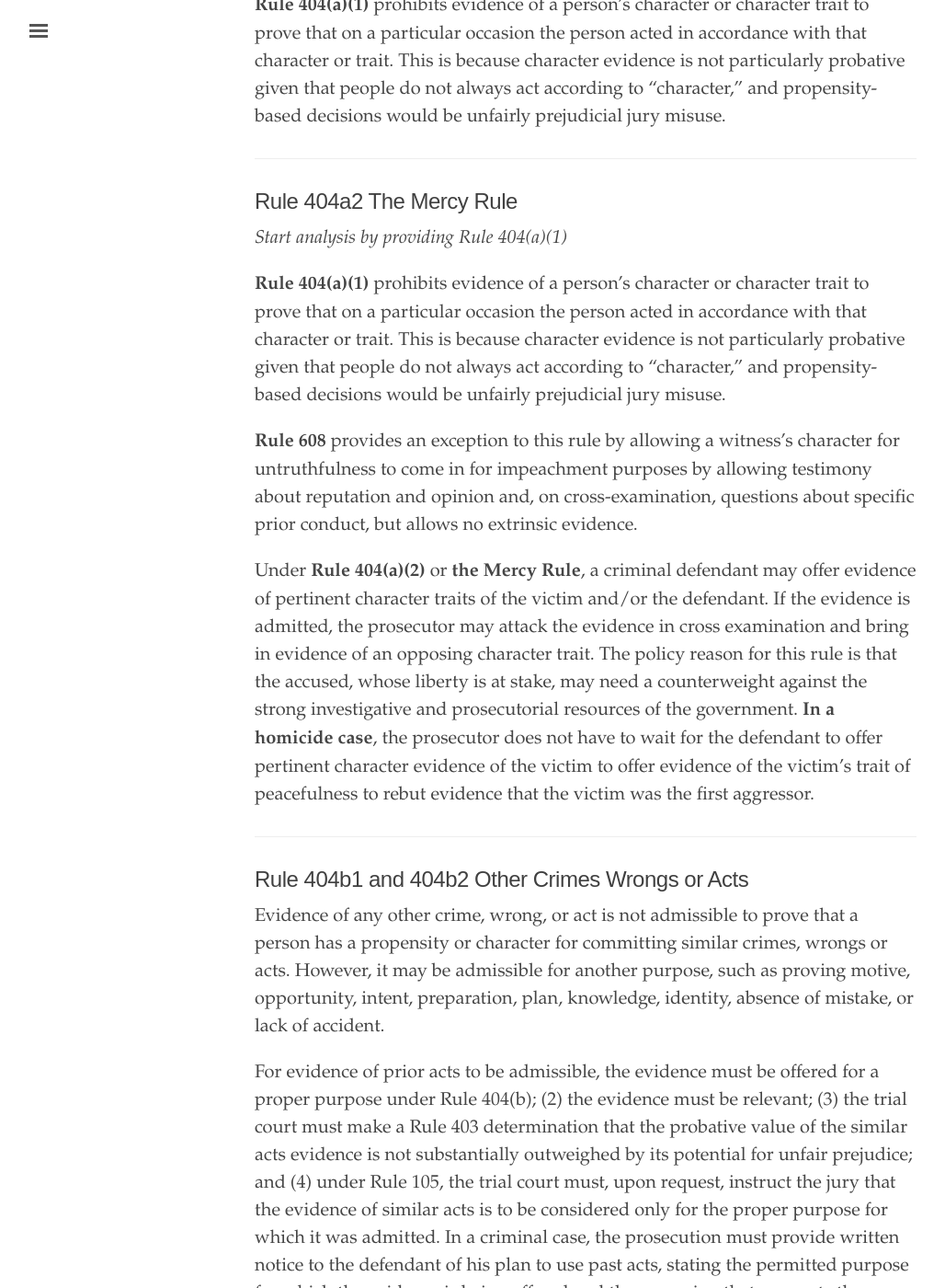
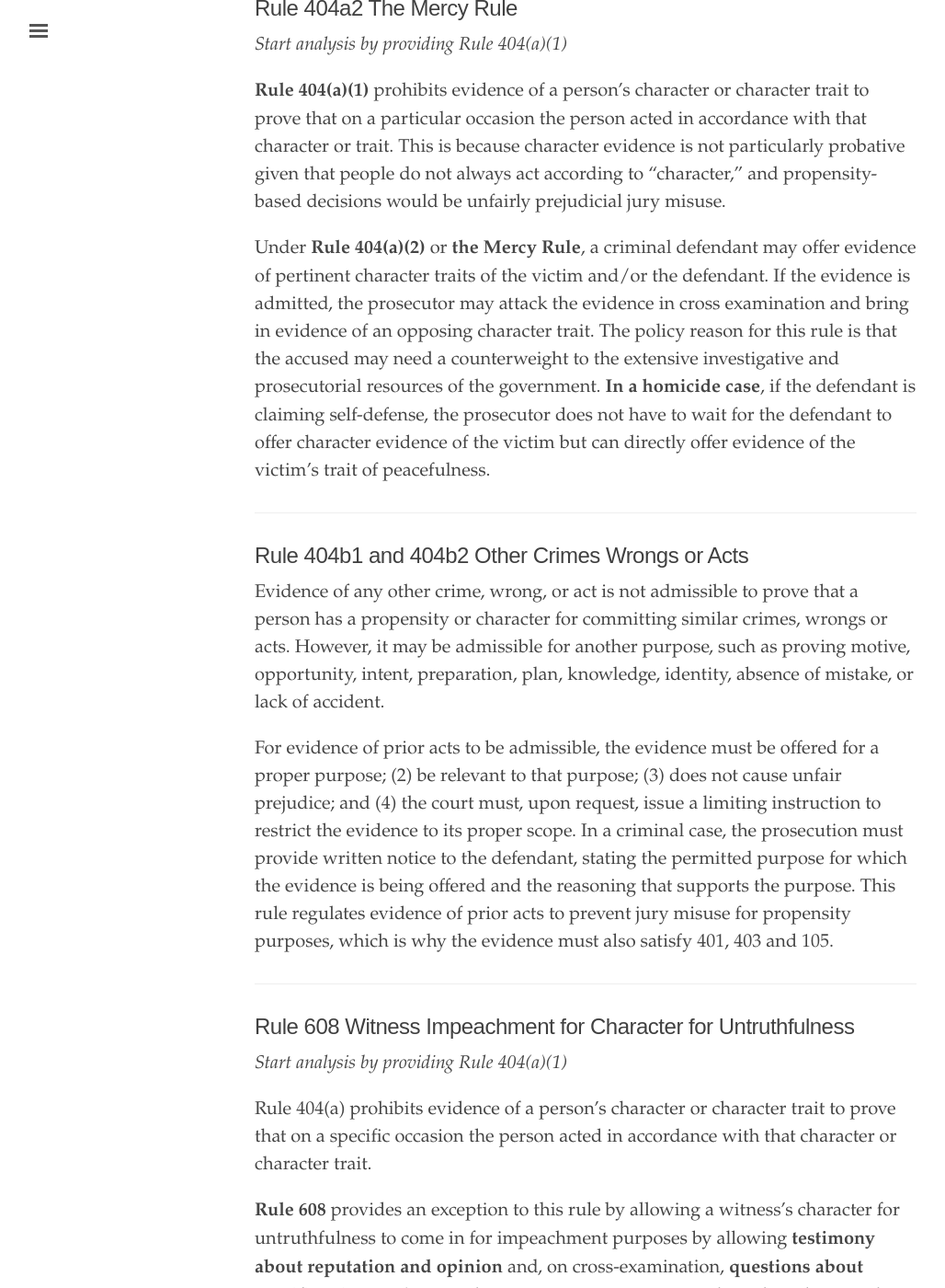
Before and after one commit to binipringle/right-to-be-forgotten, a Jekyll site: the page built from _texts/1-condensedoutline.md, in a window 1280 px wide and 1400 px high, scrolled down 4480 px. Shown: the whole window at 92% size, without its empty margins (3-1031 px from the left). Built offline with Jekyll 4.4.1, drawn with Linux system fonts in a browser that asks for light colours; some of the changed text lies outside the part shown.

Commit message:
edited condensed outline

```diff
--- a/_texts/1-condensedoutline.md
+++ b/_texts/1-condensedoutline.md
@@ -126,13 +126,13 @@
 
 ## Rule 607 Witness Impeachment
 
-Any party may attack a witness’s credibility. Witnesses can be impeached for **incompetency, bias, prior inconsistent statement** and **general character for untruthfulness**. **Extrinsic evidence** can sometimes be brought in to impeach. Extrinsic evidence is any evidence other than testimony from the witness on the stand. Extrinsic evidence can be **collateral** and **non-collateral**. A **collateral matter** is only relevant to impeachment. A **non-collateral matter** proves a fact of consequence other than impeachment.
+Any party may attack a witness’s credibility. Witnesses can be impeached for **incompetency, bias, prior inconsistent statement** and **general character for untruthfulness**.
 
 ---
 
 ## Rules 601 602 603 Witness Competency
 
-Every person is competent to be a witness unless the Federal Rules, or, in a civil case, state law, provide otherwise. A witness may only testify to a matter if the witness has personal knowledge of that matter. To have personal knowledge, a witness must be able to (1) perceive the events; (2) take an oath; and (3) remember the events. Evidence for proving personal knowledge can be the witness’s testimony itself. [^10] [^11]
+Every person is competent to be a witness unless the Federal Rules or, in a civil case, state law, provide otherwise. A witness must have personal knowledge of the matter they are testifying to. To have personal knowledge, a witness must be able to perceive events, take an oath, and remember events. The rules tilt strongly towards competency so as to include as much relevant evidence as possible.  [^10] [^11]
 
 [^10]:Kemp v. Balboa 23 F.3d 211 (8th Cir. 1994) *illustrates witness competency (Rules 601, 602, 602)* (court did not allow prison nurse's testimony to prove that Kemp did not pick up epilepsy medication because nurse had no personal knowledge since her testimony was based only on review of Kemp's medical file)
 
@@ -142,9 +142,7 @@
 
 ## Bias
 
-**Bias** is the relationship between a party and a witness which might lead the witness to slant their testimony in favor of or against a party. (U.S. v. Abel) [^12]
-
-*Bias is always non-collateral.*
+**Bias** is the relationship between a party and a witness which might lead the witness to slant their testimony in favor of or against a party. (U.S. v. Abel) [^12]. Bias is always non-collateral.
 
 [^12]:United States v. Abel 469 U.S. 45 (1984) *illustrates bias* (Extrinsic evidence to show bias is Ehle’s testimony that Ehle, Mills and Abel [defendant accused of bank robbery] were members of a secret prison organization whose members took an oath to deny its existence and “lie, cheat, steal [and] kill” to protect each other. Evidence offered by prosecution to rebut Mills [defendant’s witness]’s testimony that prior to Ehle’s testimony incriminating Abel, Ehle had told Mills that he [Ehle] was going to testify falsely against Abel. Prosecution brings extrinsic evidence of membership in secret prison organization to demonstrate that Mills is potentially biased in favor of Abel.)
 
@@ -152,11 +150,7 @@
 
 ## Rule 613 Prior Inconsistent Statement
 
-A witness can be impeached with a **prior inconsistent statement** under **Rule 613**. When examining a witness about a prior statement, a party does not need to show or disclose the prior statement to the witness. However, if requested, they must show or disclose it to the other party’s attorney.
-
-**Extrinsic evidence** of a prior inconsistent statement **cannot** be brought in to prove a **collateral matter** but it **can** be brought in to prove a **non-collateral matter**. If brought in, the witness must be given the opportunity to explain or deny the statement and the other party the opportunity to examine the witness about it. [^13] [^14]
-
-Rule 613 regulates the use of prior inconsistent statements to avoid distracting jurors with  tangential matters that could cause delay or confusion.
+A witness can be impeached with a **prior inconsistent statement**. The impeaching party does not need to disclose the prior statement to the witness but, if requested, must disclose it to the other party’s attorney. The witness must be afforded an opportunity to explain or deny.  **Extrinsic evidence** of a prior inconsistent statement is inadmissible to prove a **collateral** matter but can be brought in to prove a **non-collateral matter**. **Extrinsic evidence** is any evidence other than testimony from the witness on the stand. A **collateral matter** is only relevant to impeachment. A **non-collateral matter** proves a fact of consequence other than impeachment.[^13] [^14] The purpose of this rule is to regulate the use of prior inconsistent statements to avoid distracting jurors with tangential information that could cause confusion or delay.
 
 [^13]:United States v. Kelly 436 F.3d 992 (8th Cir. 2006) *illustrates prior inconsistent statement Rule 613(b)* (child's tape-recorded testimony admissible as prior inconsistent statement under Rule 613(b). Rule 613(b) only states that a witness be afforded the opportunity to explain; it does not require a witness to actually explain or deny the prior inconsistent statements. Here, the child had the opportunity to explain himself, and Kelly had the opportunity to cross-examine the child. Moreover, although Kelly complains that the tape-recorded statement was used for substantive purposes, there is no evidence it was introduced for anything but impeachment of the witness.)
 
@@ -176,9 +170,7 @@
 
 **Rule 404(a)(1)** prohibits evidence of a person’s character or character trait to prove that on a particular occasion the person acted in accordance with that character or trait. This is because character evidence is not particularly probative given that people do not always act according to "character," and propensity-based decisions would be unfairly prejudicial jury misuse.
 
-**Rule 608** provides an exception to this rule by allowing a witness’s character for untruthfulness to come in for impeachment purposes by allowing testimony about reputation and opinion and, on cross-examination, questions about specific prior conduct, but allows no extrinsic evidence.
-
-Under **Rule 404(a)(2)** or **the Mercy Rule**, a criminal defendant may offer evidence of pertinent character traits of the victim and/or the defendant. If the evidence is admitted, the prosecutor may attack the evidence in cross examination and bring in evidence of an opposing character trait. The policy reason for this rule is that the accused, whose liberty is at stake, may need a counterweight against the strong investigative and prosecutorial resources of the government. **In a homicide case**, the prosecutor does not have to wait for the defendant to offer pertinent character evidence of the victim to offer evidence of the victim’s trait of peacefulness to rebut evidence that the victim was the first aggressor.
+Under **Rule 404(a)(2)** or **the Mercy Rule**, a criminal defendant may offer evidence of pertinent character traits of the victim and/or the defendant. If the evidence is admitted, the prosecutor may attack the evidence in cross examination and bring in evidence of an opposing character trait. The policy reason for this rule is that the accused may need a counterweight to the extensive investigative and prosecutorial resources of the government. **In a homicide case**, if the defendant is claiming self-defense, the prosecutor does not have to wait for the defendant to offer character evidence of the victim but can directly offer evidence of the victim’s trait of peacefulness.
 
 ---
 
@@ -186,9 +178,7 @@
 
 Evidence of any other crime, wrong, or act is not admissible to prove that a person has a propensity or character for committing similar crimes, wrongs or acts. However, it may be admissible for another purpose, such as proving motive, opportunity, intent, preparation, plan, knowledge, identity, absence of mistake, or lack of accident.
 
-For evidence of prior acts to be admissible, the evidence must be offered for a proper purpose under Rule 404(b); (2) the evidence must be relevant; (3) the trial court must make a Rule 403 determination that the probative value of the similar acts evidence is not substantially outweighed by its potential for unfair prejudice; and (4) under Rule 105, the trial court must, upon request, instruct the jury that the evidence of similar acts is to be considered only for the  proper purpose for which it was admitted. In a criminal case, the prosecution must provide written notice to the defendant of his plan to use past acts, stating the permitted purpose for which the evidence is being offered and the reasoning that supports the purpose.
-
-This rule regulates evidence of prior acts because there is a concern about jury misuse for propensity purposes, which is why the evidence must also satisfy 401, 403 and 105.
+For evidence of prior acts to be admissible, the evidence must be offered for a proper purpose; (2) be relevant to that purpose; (3) does not cause unfair prejudice; and (4) the court must, upon request, issue a limiting instruction to restrict the evidence to its proper scope. In a criminal case, the prosecution must provide written notice to the defendant,  stating the permitted purpose for which the evidence is being offered and the reasoning that supports the purpose. This rule regulates evidence of prior acts to prevent jury misuse for propensity purposes, which is why the evidence must also satisfy 401, 403 and 105.
 
 ---
 
@@ -198,7 +188,7 @@
 
 Rule 404(a) prohibits evidence of a person’s character or character trait to prove that on a specific occasion the person acted in accordance with that character or character trait.
 
-**Rule 608** lets some character evidence back in by allowing **opinion or reputation evidence** and **inquiry into specific instances of conduct** during cross examination to rebut opinion or reputation evidence based on good faith belief. Evidence of truthful character is admissible only after the witness’s character for truthfulness has been attacked. **Extrinsic evidence** is **not admissible** to prove **specific instances of a witness’s conduct** to show character for truthfulness (except criminal convictions under Rule 609). Rule 608 is based on the idea that evidence of character for truthfulness has some relevance because it helps the jury determine witness credibility. [^15] [^16] [^17]
+**Rule 608** provides an exception to this rule by allowing a witness’s character for untruthfulness to come in for impeachment purposes by allowing **testimony about reputation and opinion** and, on cross-examination, **questions about specific prior conduct** to rebut opinion or reputation evidence based on good faith belief. **Extrinsic evidence** is **not admissible** to prove **specific instances of a witness’s conduct** to show character for truthfulness (except criminal convictions under Rule 609). Rule 608 is based on the idea that evidence of character for truthfulness has some relevance because it helps the jury determine witness credibility. [^15] [^16] [^17]
 
 [^15]:Renda v. King 347 F.3d 550 (3d Cir. 2003) *illustrates witness impeachment for character for untruthfulness (Rules 404a1, 608)* (district court abused its discretion in excluding evidence of Trooper King's good character for truthfulness because Renda attacked King's character for truthfulness by arguing during her opening statement that the jury should not believe King not because of bias but because he was corrupt and improperly performed his official duties.)
 
```
